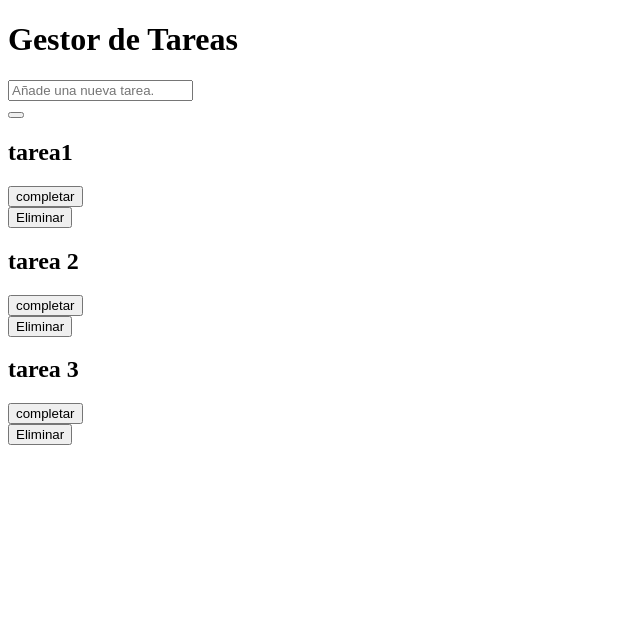
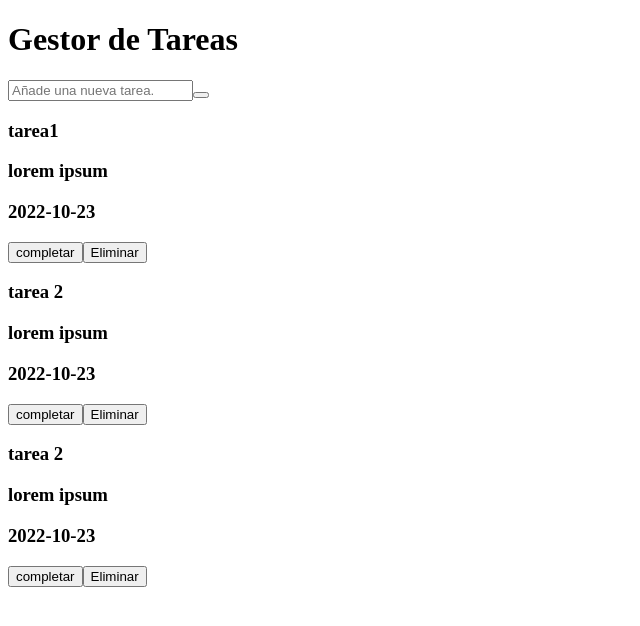
Before and after one commit to CristianMontoya98/toDoFront, a React (Create React App) app: page / in a window 1280 px wide. Shown: the top 626 px of the page, without its empty margins (0-640 px from the left). Built offline with nearby package versions, Linux system fonts and the light colour scheme.

Commit message:
restructuring

```diff
--- a/src/App.js
+++ b/src/App.js
@@ -1,7 +1,8 @@
 import React, { useState } from 'react';
 import Form from "./components/FORM/Form";
-import List from './components/LIST/List';
-import Section from './components/SECTION/Section';
+
+
+import Tasks from './components/TASKS/Tasks';
 
 
 
@@ -9,9 +10,10 @@ import Section from './components/SECTION/Section';
 const appTitle = "Gestor de Tareas"
 
 const list = [
-  {id: 1,title: "tarea1 ", completed: false},
-  {id: 2,title:"tarea 2"},
-  {id: 3,title:"tarea 3"}
+  {id: 1,title: "tarea1 ", description:"lorem ipsum",date:"2022-10-23",state:"incompleted",deleted:false},
+  {id: 2,title:"tarea 2",description:"lorem ipsum",date:"2022-10-23",state:"incompleted",deleted:false},
+  {id:3, title:"tarea 2",description:"lorem ipsum",date:"2022-10-23",state:"incompleted",deleted:false},
+
 ]
 
 const  App=()=>{
@@ -31,17 +33,16 @@ const  App=()=>{
 
   return (
     <div className="App">
-      <Section>
+
           <h1>{appTitle}</h1>
-      </Section>
 
-      <Section>
+
+
         <Form addTodo={addTodo}/>
-      </Section>
 
-      <Section>
-        <List removeTodoListProp={removeTodo} list={todoList} />
-      </Section>
+
+
+        <Tasks removeTodoListProp={removeTodo} list={todoList} />
 
 
     </div>
--- a/src/components/FORM/Form.jsx
+++ b/src/components/FORM/Form.jsx
@@ -3,8 +3,6 @@ import React,{ useState } from "react";
 
 
 const Form = ({ addTodo }) => {
-
-
   const [inputValue, setInputValue] = useState("");
 
   const handleInputChange = (e) => {
@@ -14,35 +12,25 @@ const Form = ({ addTodo }) => {
   const handleFormSubmit = (e) => {
     e.preventDefault();
 
-            if (inputValue.trim() ===
-
-                "") return;
+    if (inputValue.trim() === "") return;
 
     addTodo({ title: inputValue, completed: false });
     setInputValue("");
   };
 
   return (
-    <form className="ui form" onSubmit={handleFormSubmit}>
-      <div className="ui grid center aligned">
-        <div className="row">
-          <div className="column five wide">
+    <div>
+      <form onSubmit={handleFormSubmit}>
         <input
           value={inputValue}
           onChange={handleInputChange}
           type="text"
           placeholder="Añade una nueva tarea."
         />
+
+        <button type="submit"></button>
+      </form>
     </div>
-
-          <div className="column one wide">
-            <button type="submit" className="ui button circular icon green">
-              <i className="white plus icon"></i>
-            </button>
-          </div>
-        </div>
-      </div>
-    </form>
   );
 };
 
--- a/src/components/LIST/List.jsx
+++ /dev/null
@@ -1,17 +0,0 @@
-import React from "react";
-import Todo from "../TODO/Todo";
-
-const List = ({ list,removeTodoListProp }) => {
-  const renderList = list.map((item) => (
-    <Todo
-     title={item.title}
-     completed={item.completed}
-     removeTodoItemProp={removeTodoListProp}
-     key={item.title}
-     todo={item}
-    />
-  ));
-  return <div>{renderList}</div>;
-};
-
-export default List;
--- a/src/components/SECTION/Section.jsx
+++ /dev/null
@@ -1,12 +0,0 @@
-import React from 'react'
-
-
-const Section = ({children}) => {
-  return (
-    <div >
-        {children}
-    </div>
-  )
-}
-
-export default Section
--- /dev/null
+++ b/src/components/TASKS/Tasks.jsx
@@ -0,0 +1,24 @@
+import React from "react";
+import { Card } from "./components/CARD/Card";
+
+
+
+
+const Tasks = ({ list,removeTodoListProp }) => {
+  const renderList = list.map((item) => (
+    <Card
+     title={item.title}
+     completed={item.completed}
+     deleted={item.deleted}
+     date={item.date}
+     state={item.state}
+     description={item.description}
+     removeTodoItemProp={removeTodoListProp}
+     key={item.id}
+
+    />
+  ));
+  return <div>{renderList}</div>;
+};
+
+export default Tasks;
--- /dev/null
+++ b/src/components/TASKS/components/CARD/Card.jsx
@@ -0,0 +1,61 @@
+import React, { useState } from "react";
+
+const Card = (props) => {
+  const { title, description, date, state, deleted } = props;
+
+  const [isEditing, setIsEditing] = useState(false);
+  const [value, setValue] = useState(title);
+  const [tempValue, setTempValue] = useState(title);
+  const [completedState, setCompleted] = useState(state);
+
+  const handleDivDoubleClick = () => {
+    setIsEditing(true);
+  };
+
+  const handleInputKeyDown = (e) => {
+    const key = e.keycode;
+
+    if (key === 13) {
+      setValue(tempValue);
+      setIsEditing(false);
+    } else if (key === 27) {
+      setTempValue(value);
+      setIsEditing(false);
+    }
+  };
+
+  const handleInputChange = (e) => {
+    setTempValue(e.target.value);
+  };
+
+  const handleButtonClick = () => {
+    setCompleted("completed");
+  };
+
+  return (
+    <div>
+      {isEditing ? (
+        <input
+          onKeyDown={handleInputKeyDown}
+          onChange={handleInputChange}
+          autoFocus={true}
+          value={tempValue}
+        />
+      ) : (
+        <>
+          <h3>{title}</h3>
+          <h3>{description}</h3>
+          <h3>{date}</h3>
+
+          <div>
+            <button onClick={handleButtonClick}>completar</button>
+
+            <button>Eliminar</button>
+          </div>
+        </>
+      )}
+    </div>
+  );
+};
+
+export { Card };
--- a/src/components/TODO/Todo.jsx
+++ /dev/null
@@ -1,72 +0,0 @@
-import React, { useState } from 'react';
-
-
-const Todo = ({title,completed,removeTodoItemProp,todo}) => {
-
-  const [isEditing, setIsEditing] = useState(false)
-  const [value, setValue] = useState(title)
-  const [tempValue, setTempValue] = useState(title)
-  const [completedState, setCompleted] = useState(completed)
-
-
-
-  const handleDivDoubleClick = ()=> {
-    setIsEditing (true);
-  };
-
-  const handleInputKeyDown = (e) => {
-
-    const key = e.keycode;
-
-    if (key === 13 ){
-      setValue(tempValue);
-      setIsEditing(false);
-    }else if( key === 27) {
-      setTempValue(value)
-      setIsEditing(false);
-    }
-  };
-
-  const handleInputChange = (e) => {
-    setTempValue(e.target.value);
-  };
-
-  const handleButtonClick = () => {
-    setCompleted((oldcompleted) => !oldcompleted)
-  }
-
-  return (
-   <div >
-    {
-      isEditing ?
-      <div >
-        <div>
-
-            <input
-              onKeyDown={handleInputKeyDown}
-              onChange={handleInputChange}
-              autoFocus={true}
-              value={tempValue}
-            />
-
-        </div>
-      </div>:
-
-     <>
-            <div onDoubleClick={handleDivDoubleClick} >
-              <h2>{value}</h2>
-            </div>
-
-            <div>
-              <button onClick={handleButtonClick}>completar</button>
-            </div>
-            <div>
-              <button onClick={()=>removeTodoItemProp(todo.id)}>Eliminar</button>
-            </div>
-     </>
-    }
-   </div>
-  )
-}
-
-export default Todo
```
Also changed, not shown: src/components/TASKS/components/CARD/index.css (added), src/components/TASKS/index.css (added), src/components/TODO/index.css (deleted). Lines whose indentation alone changed are shown as unchanged.
